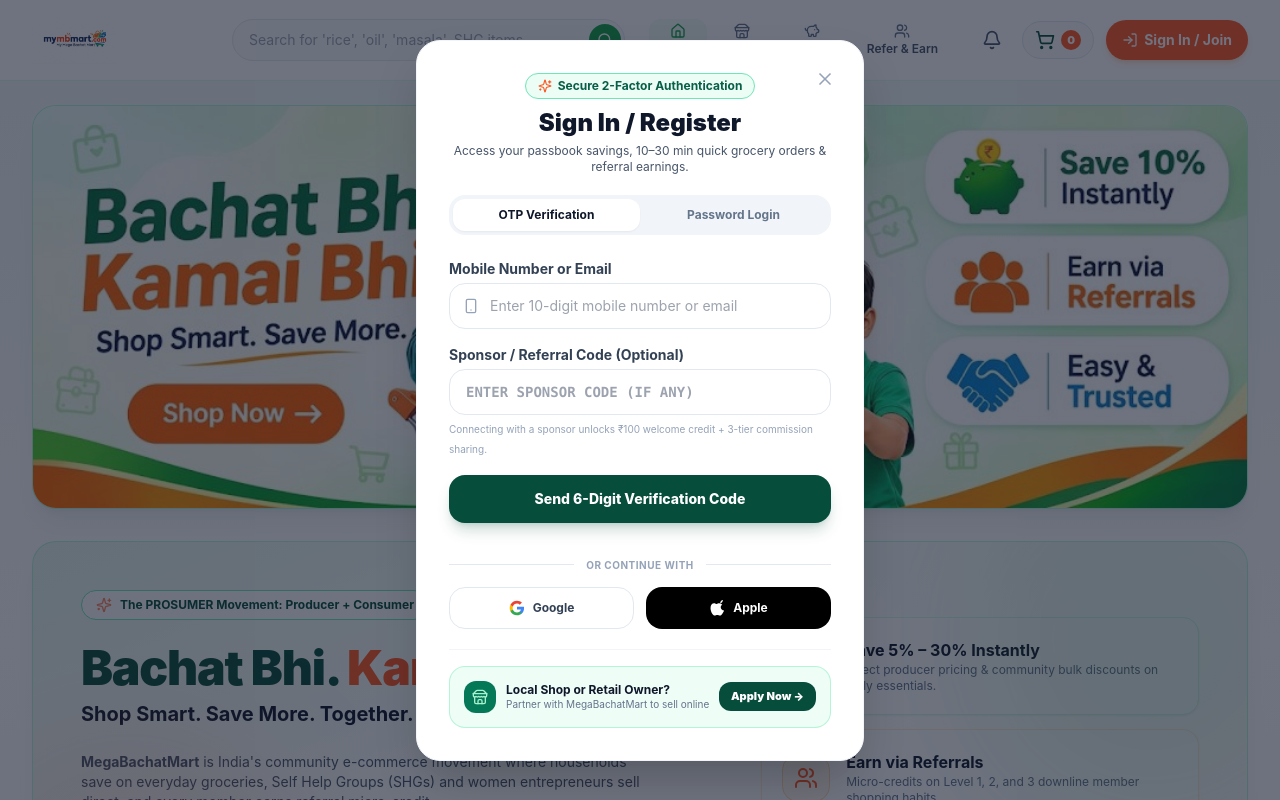
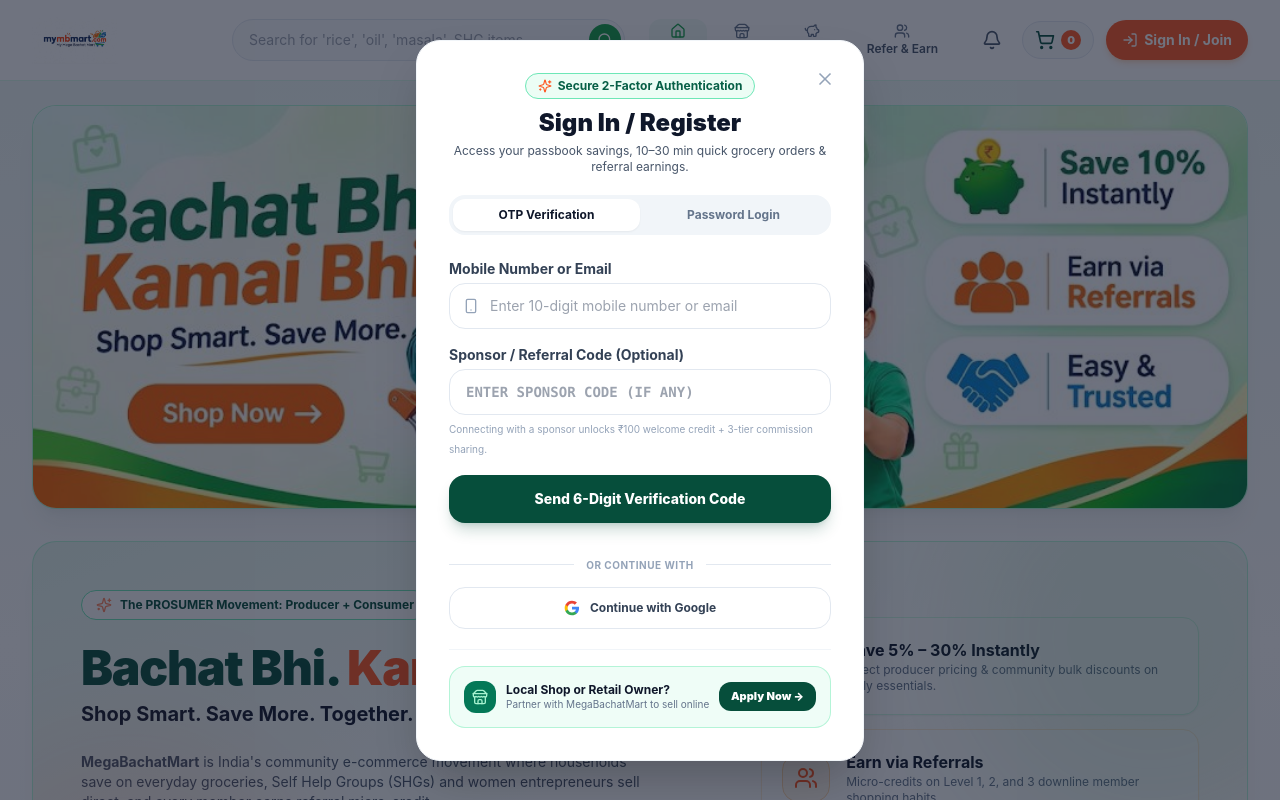
Before and after one commit to fnxtinterns-Main/mymbmart, a Next.js app: page / in a window 1280 px wide. Both pictures are taken after a click on the button "Sign In / Join". Shown: the top 800 px of the page. Built offline with nearby package versions, Linux system fonts and the light colour scheme.

Commit message:
Hide Apple sign-in and present full-width Google sign-in button

```diff
--- a/src/app/layout.tsx
+++ b/src/app/layout.tsx
@@ -300,8 +300,8 @@ export default function RootLayout({
         />
         {/* Google Identity Services SDK */}
         <script src="https://accounts.google.com/gsi/client" async defer></script>
-        {/* Apple Sign in with Apple JS SDK */}
-        <script type="text/javascript" src="https://appleid.cdn-apple.com/appleauth/static/jsapi/appleid/1/en_US/appleid.auth.js" async defer></script>
+        {/* Apple Sign in with Apple JS SDK (Uncomment once Services ID is configured) */}
+        {/* <script type="text/javascript" src="https://appleid.cdn-apple.com/appleauth/static/jsapi/appleid/1/en_US/appleid.auth.js" async defer></script> */}
       </head>
       <body className="min-h-screen bg-slate-50 text-slate-900 antialiased selection:bg-brand-orange selection:text-white">
         <WebMcpAgentRegistry />
--- a/src/components/AuthModal.tsx
+++ b/src/components/AuthModal.tsx
@@ -227,6 +227,8 @@ export const AuthModal: React.FC<AuthModalProps> = ({
     }
   };
 
+  // --- Apple Sign-In Handler (Commented out until Apple Developer enrollment is active) ---
+  /*
   const handleAppleSignIn = async () => {
     setSocialLoading('apple');
     setErrorMsg('');
@@ -268,6 +270,7 @@ export const AuthModal: React.FC<AuthModalProps> = ({
       setErrorMsg(err.message || 'Failed to authenticate with Apple.');
     }
   };
+  */
 
   return (
     <div className="fixed inset-0 z-50 overflow-y-auto bg-slate-900/60 backdrop-blur-xs flex items-center justify-center p-4">
@@ -497,13 +500,13 @@ export const AuthModal: React.FC<AuthModalProps> = ({
               </div>
             </div>
 
-            <div className="grid grid-cols-2 gap-3">
+            <div className="w-full">
               {/* Google Button */}
               <button
                 type="button"
                 onClick={handleGoogleSignIn}
                 disabled={socialLoading !== null}
-                className="flex items-center justify-center space-x-2 py-3 px-3 rounded-2xl border border-slate-200 hover:border-slate-300 hover:bg-slate-50 text-slate-700 text-xs font-bold transition shadow-xs cursor-pointer active:scale-98 disabled:opacity-60"
+                className="w-full flex items-center justify-center space-x-2.5 py-3 px-4 rounded-2xl border border-slate-200 hover:border-slate-300 hover:bg-slate-50 text-slate-700 text-xs font-bold transition shadow-xs cursor-pointer active:scale-98 disabled:opacity-60"
               >
                 {socialLoading === 'google' ? (
                   <span className="animate-spin text-xs">🌀</span>
@@ -515,15 +518,15 @@ export const AuthModal: React.FC<AuthModalProps> = ({
                     <path fill="#EA4335" d="M12 5.38c1.62 0 3.06.56 4.21 1.64l3.15-3.15C17.45 2.09 14.97 1 12 1 7.7 1 3.99 3.47 2.18 7.06l3.66 2.84c.87-2.6 3.3-4.52 6.16-4.52z" />
                   </svg>
                 )}
-                <span>{socialLoading === 'google' ? 'Connecting...' : 'Google'}</span>
+                <span>{socialLoading === 'google' ? 'Connecting to Google...' : 'Continue with Google'}</span>
               </button>
 
-              {/* Apple Button */}
+              {/* Apple Sign-In Button (Commented out until Apple Developer Program enrollment is active)
               <button
                 type="button"
                 onClick={handleAppleSignIn}
                 disabled={socialLoading !== null}
-                className="flex items-center justify-center space-x-2 py-3 px-3 rounded-2xl bg-black hover:bg-slate-900 text-white text-xs font-bold transition shadow-xs cursor-pointer active:scale-98 disabled:opacity-60"
+                className="w-full mt-2.5 flex items-center justify-center space-x-2 py-3 px-3 rounded-2xl bg-black hover:bg-slate-900 text-white text-xs font-bold transition shadow-xs cursor-pointer active:scale-98 disabled:opacity-60"
               >
                 {socialLoading === 'apple' ? (
                   <span className="animate-spin text-xs">🌀</span>
@@ -534,6 +537,7 @@ export const AuthModal: React.FC<AuthModalProps> = ({
                 )}
                 <span>{socialLoading === 'apple' ? 'Connecting...' : 'Apple'}</span>
               </button>
+              */}
             </div>
           </div>
         )}
```
